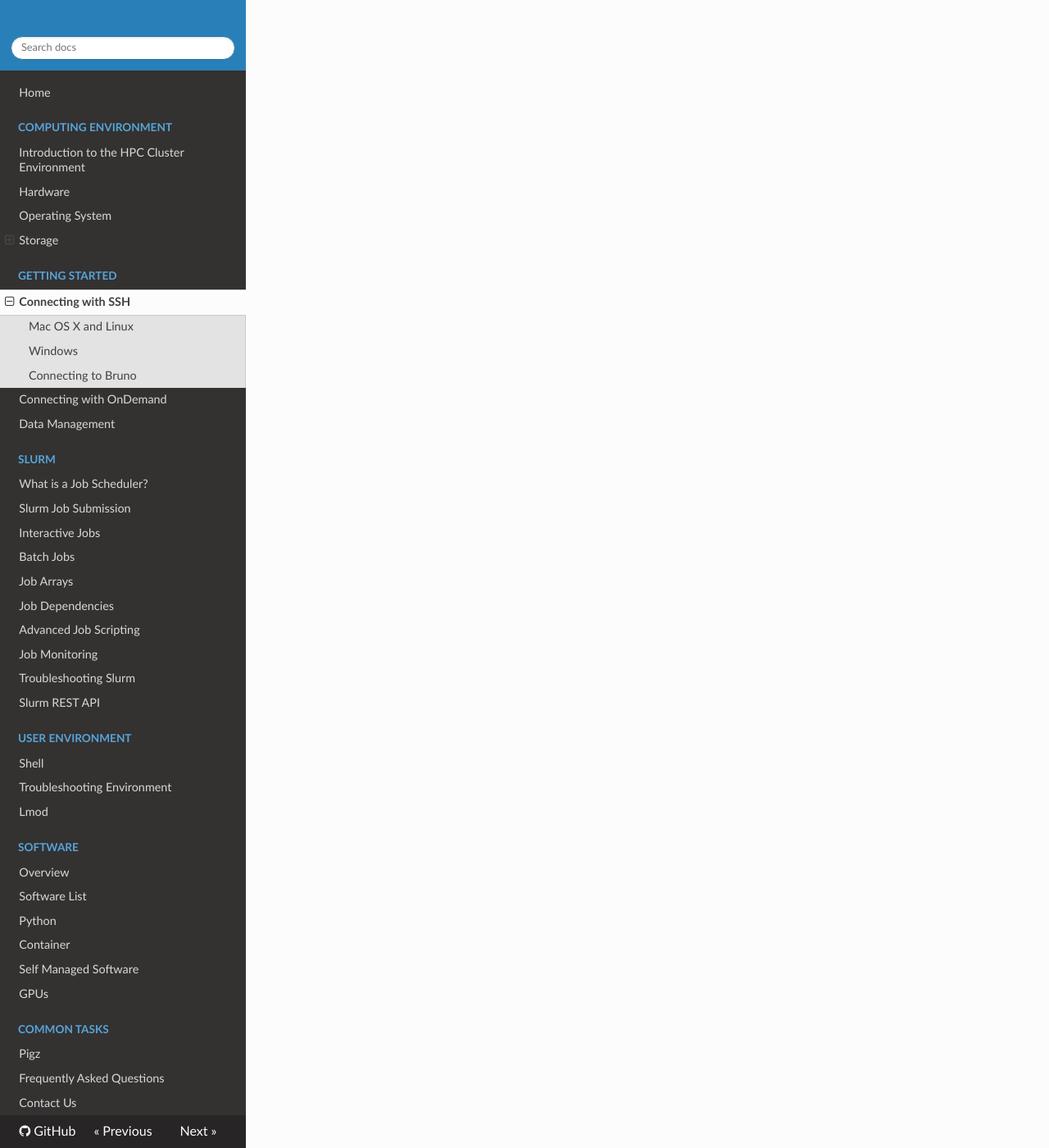
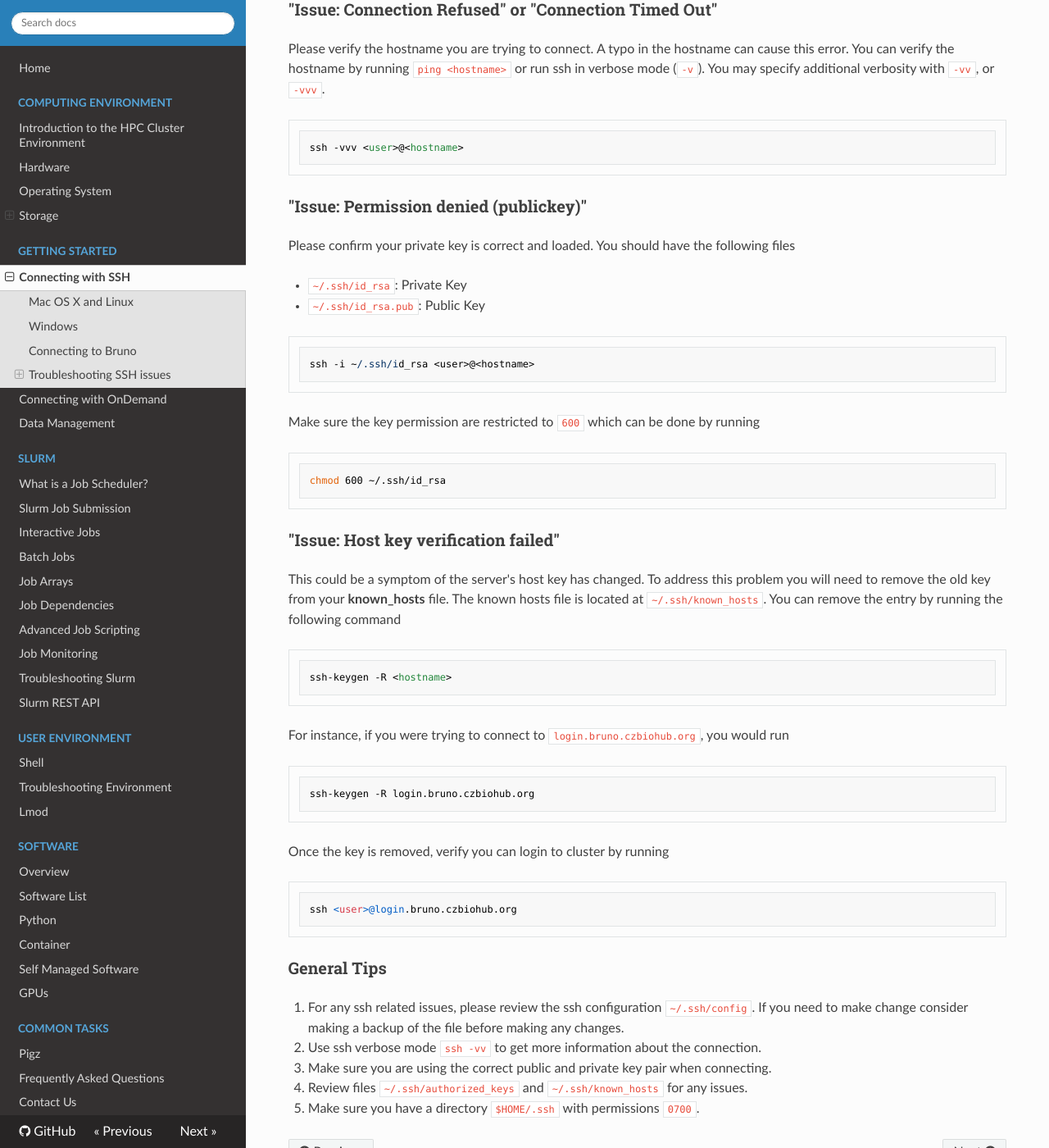
Before and after one commit to biohub-hpc/hpcuserguide, an MkDocs documentation site: the page built from docs/getting_started/connecting_with_ssh.md, in a window 1280 px wide and 1400 px high, scrolled down 2596 px. Shown: the whole window at 82% size. Built offline with MkDocs 1.6.1, drawn with Linux system fonts in a browser that asks for light colours; nearby versions of some CDN libraries; some of the changed text lies outside the part shown.

Commit message:
add warning about not using X11 forwarding

````diff
--- a/docs/getting_started/connecting_with_ssh.md
+++ b/docs/getting_started/connecting_with_ssh.md
@@ -120,3 +120,65 @@
 
 Last login: Thu Jan 30 08:59:25 2025 from 100.64.0.34
 ```
+
+!!! warning
+
+    Please do not X11 forwarding with `ssh -X`, we recommend you use [Open OnDemand](https://ondemand.czbiohub.org) for
+    GUI applications.
+
+## Troubleshooting SSH issues
+
+### **"Issue: Connection Refused" or "Connection Timed Out"**
+
+Please verify the hostname you are trying to connect. A typo in the hostname can cause this error. You can verify the hostname by running
+`ping <hostname>` or run ssh in verbose mode (`-v`). You may specify additional verbosity with `-vv`, or `-vvv`.
+
+```console
+ssh -vvv <user>@<hostname>
+```
+
+### **"Issue: Permission denied (publickey)"**
+
+Please confirm your private key is correct and loaded. You should have the following files
+
+- `~/.ssh/id_rsa`: Private Key
+- `~/.ssh/id_rsa.pub`: Public Key
+
+```console
+ssh -i ~/.ssh/id_rsa <user>@<hostname>
+```
+
+Make sure the key permission are restricted to `600` which can be done by running
+
+```console
+chmod 600 ~/.ssh/id_rsa
+```
+
+### **"Issue: Host key verification failed"**
+
+This could be a symptom of the server's host key has changed. To address this problem you will need to remove the old key from your **known_hosts** file.
+The known hosts file is located at `~/.ssh/known_hosts`. You can remove the entry by running the following command
+
+```console
+ssh-keygen -R <hostname>
+```
+
+For instance, if you were trying to connect to `login.bruno.czbiohub.org`, you would run
+
+```console
+ssh-keygen -R login.bruno.czbiohub.org
+```
+
+Once the key is removed, verify you can login to cluster by running
+
+```console
+ssh <user>@login.bruno.czbiohub.org
+```
+
+### General Tips
+
+1. For any ssh related issues, please review the ssh configuration `~/.ssh/config`. If you need to make change consider making a backup of the file before making any changes.
+2. Use ssh verbose mode `ssh -vv` to get more information about the connection.
+3. Make sure you are using the correct public and private key pair when connecting.
+4. Review files `~/.ssh/authorized_keys` and `~/.ssh/known_hosts` for any issues.
+5. Make sure you have a directory `$HOME/.ssh` with permissions `0700`.
````
